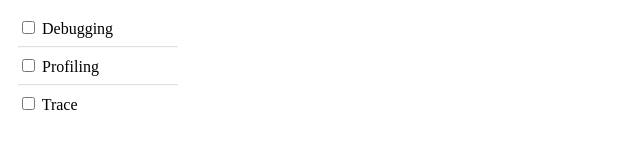
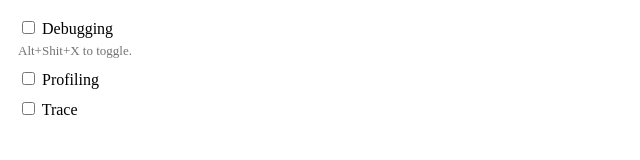
Before and after one commit to pounard/xdebug-webext, a website built with webpack: page pages/popup.html in a window 1280 px wide. Shown: the whole page, without its empty margins (0-640 px from the left). Built offline with nearby package versions, Linux system fonts and the light colour scheme; no server answers.

Commit message:
various popup visual improvements, lots to do still

```diff
--- a/pages/popup.css
+++ b/pages/popup.css
@@ -5,3 +5,15 @@ body {
 hr {
   opacity: .3;
 }
+.caption20 {
+  /* http://design.firefox.com/photon/visuals/typography.html */
+  color: #737373;
+  font-size: 13px;
+}
+p.caption20 {
+  margin-top: 5px;
+  margin-bottom: 10px;
+}
+.with-margin {
+  margin-bottom: 10px;
+}
--- a/pages/popup.html
+++ b/pages/popup.html
@@ -10,15 +10,16 @@
     <div class="browser-style">
       <input type="checkbox" id="debug" name="choices" value="op1"/>
       <label for="debug">Debugging</label>
+      <p class="caption20">Alt+Shit+X to toggle.</p>
 
-      <hr/>
-
-      <input type="checkbox" id="profile" name="choices" value="op1"/>
-      <label for="profile">Profiling</label>
-      <hr/>
+      <div class="with-margin browser-style">
+        <input type="checkbox" id="profile" name="choices" value="op1"/>
+        <label for="profile">Profiling</label>
+      </div>
 
       <input type="checkbox" id="trace" name="choices" value="op1"/>
       <label for="trace">Trace</label>
+      <br/>
     </div>
 
     <script src="../dist/popup.js"></script>
```
